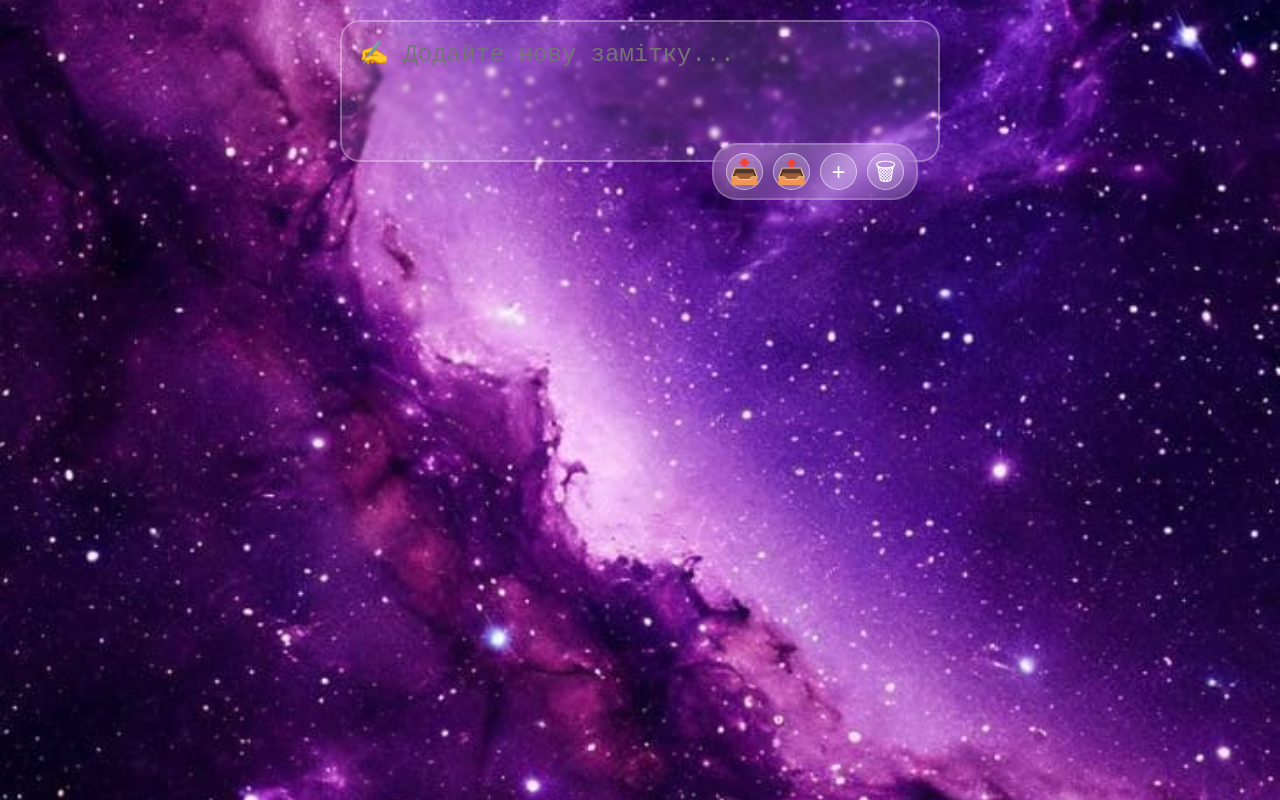
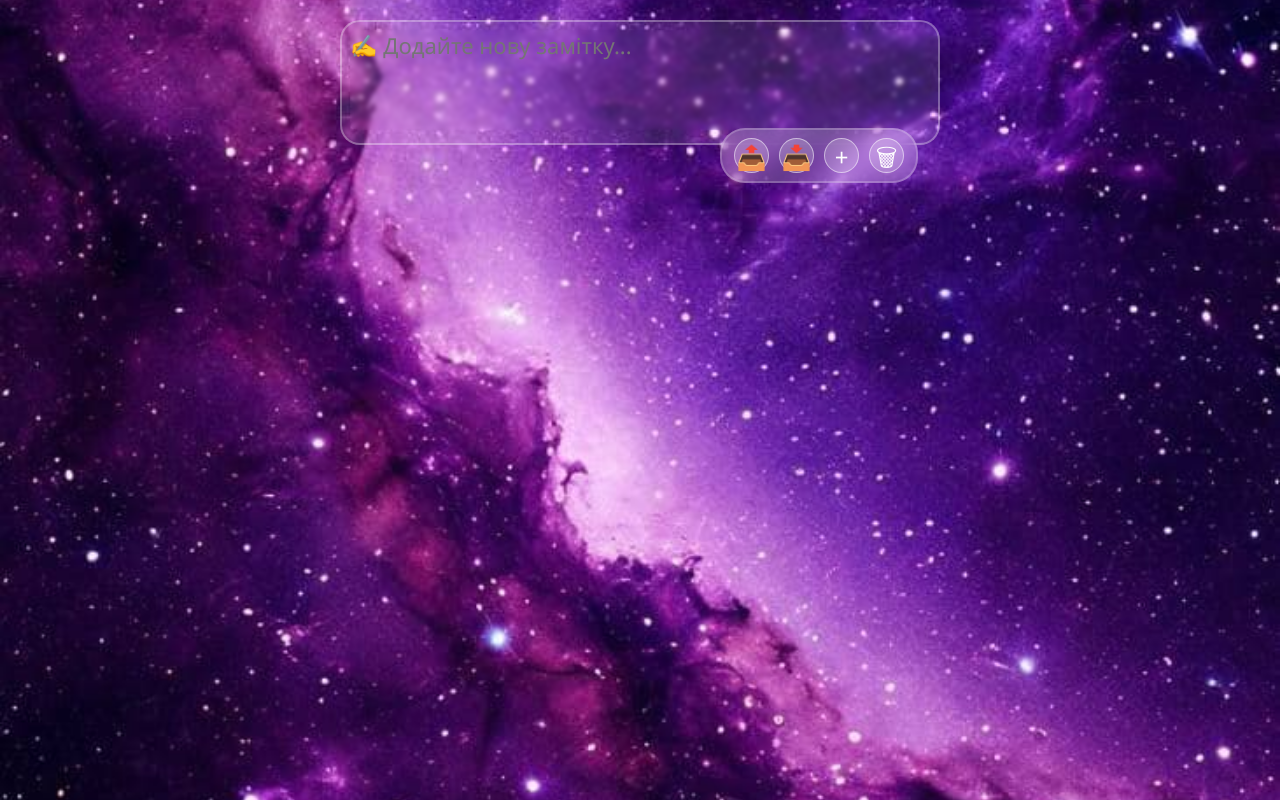
Before and after one commit to mio76/magic-note-2, a plain HTML site: page index.html in a window 1280 px wide. Drawn offline with Linux system fonts and the light colour scheme.

Commit message:
Add files via upload

```diff
--- a/index.html
+++ b/index.html
@@ -8,14 +8,18 @@
 <link rel="manifest" href="manifest.json">
 
   <style>
+     * {
+    margin: 0;
+    padding: 0;
+    box-sizing: border-box;
+    font-family: 'Segoe UI', Tahoma, Verdana, sans-serif;
+}
+
     body {
-      margin: 0;
-      padding: 0;
       background: url('back.jpg') no-repeat center center fixed;
       background-size: cover;
-      font-family: sans-serif;
       overflow-x: hidden;
-      background-color: #280A80;
+      background-color: #361770;
     }
 
     :root {
@@ -32,7 +36,7 @@
       box-sizing: border-box;
       color: white;
       position: relative;
-      padding: 15px;
+      padding: 8px;
     }
 
     textarea {
@@ -42,15 +46,15 @@
       border: none;
       color: white;
       resize: none;
-      font-size: 24px;
+      font-size: 22px;
       outline: none;
       border-radius: var(--br);
       backdrop-filter: blur(2px);
       -webkit-backdrop-filter: blur(2px);
 
        overflow: hidden; /* 🚫 Відключаємо прокручування за замовчуванням */
-  resize: none;
-  transition: all 0.3s ease;
+       resize: none;
+       transition: all 0.3s ease;
     }
 
     textarea:focus {
@@ -163,13 +167,13 @@
 
       const backupBtn = document.createElement('div');
       backupBtn.className = 'btn';
-      backupBtn.innerText = '📥';
+      backupBtn.innerText = '📤';
       backupBtn.title = 'Зберегти в JSON';
       backupBtn.onclick = backupToJSON;
 
       const restoreBtn = document.createElement('div');
       restoreBtn.className = 'btn';
-      restoreBtn.innerText = '📤';
+      restoreBtn.innerText = '📥';
       restoreBtn.title = 'Відновити з JSON';
       restoreBtn.onclick = () => document.getElementById('restoreFile').click();
 
```
